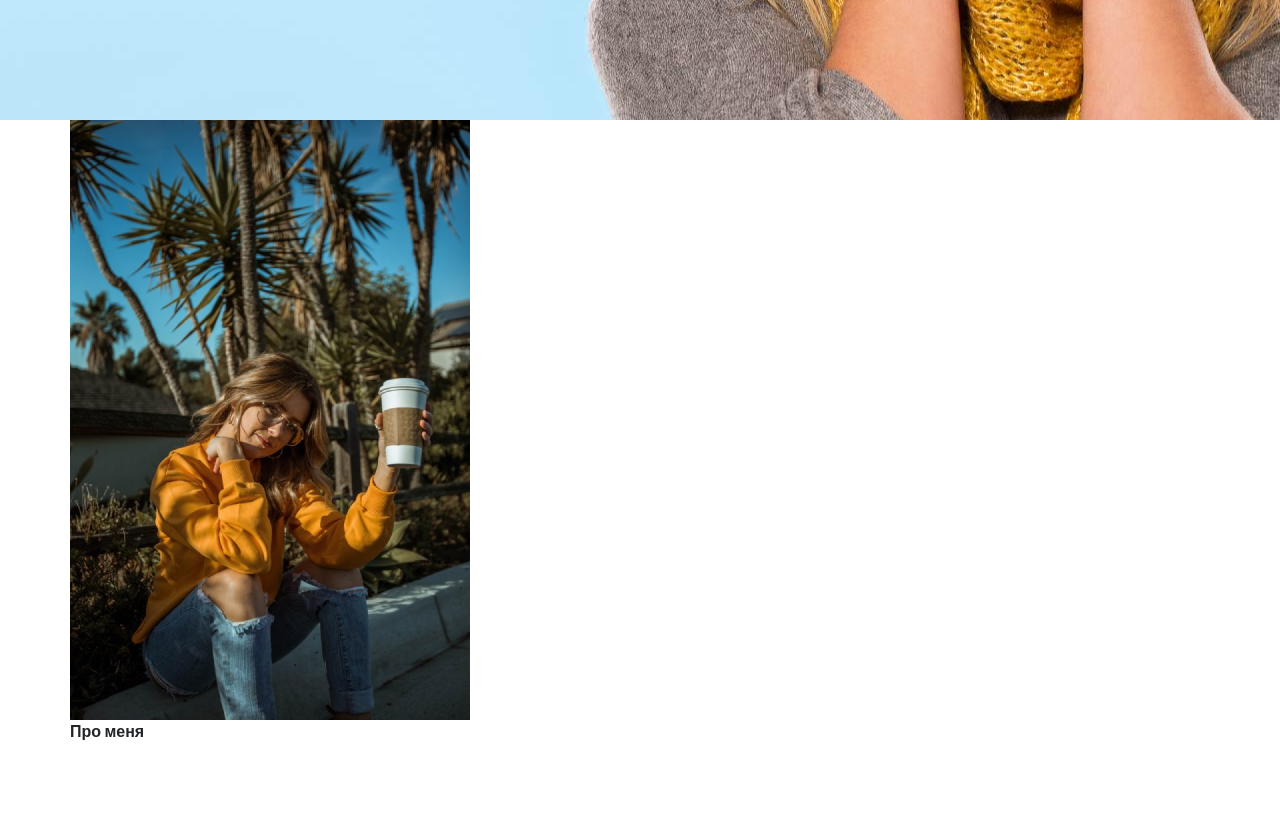
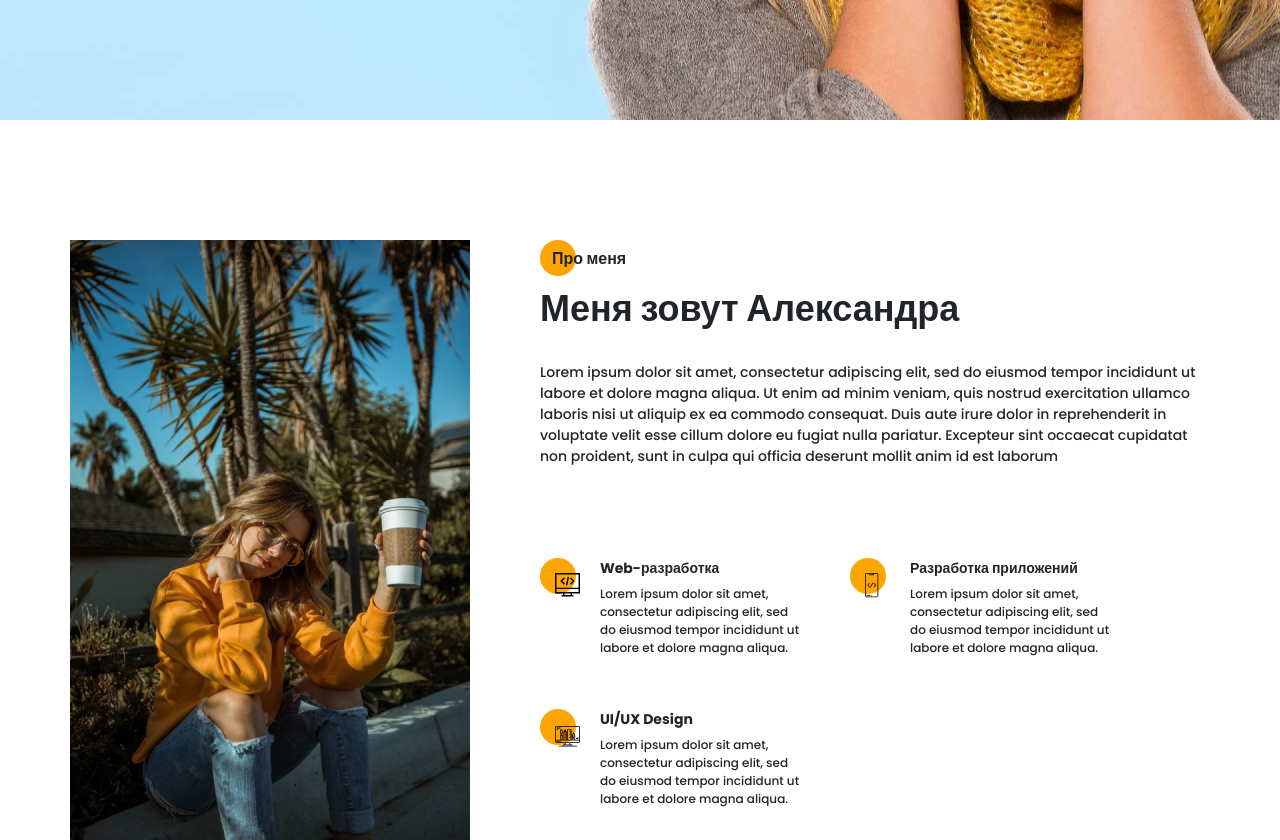
Before and after one commit to Tronev/first_portfolio, a website: page src/index.html in a window 1280 px wide. Shown: the part 680-1520 px from the top of the page. Before the commit the page ends 1432 px from the top, so only its background shows below. Drawn offline with nearby package versions, Linux system fonts and the light colour scheme; files that its build step writes are made by us from their sources; files whose address does not match are found by name.

Commit message:
2 section

```diff
--- a/src/index.html
+++ b/src/index.html
@@ -127,12 +127,42 @@
 
     <section class="about">
         <div class="container">
-            <div class="about_wrapper">
-                <img src="img/main_photo.jpg" alt="photo" class="about__photo">
+            <div class="about__wrapper">
+                <div class="about__photo"><img src="img/main_photo.jpg" alt="photo"></div>
                 <div class="about__descr">
-                    <h2 class="title title_fz16 about__subtitle">Про меня</h2>
+                    <h2 class="title title_fz16 about__title">Про меня</h2>
+                    <div class="title title_fz36 about__subtitle">Меня зовут Александра</div>
+                    <div class="divider"></div>
+                    <p class="about__text">Lorem ipsum dolor sit amet, consectetur adipiscing elit, sed do eiusmod tempor incididunt ut labore et dolore magna aliqua. Ut enim ad minim veniam, quis nostrud exercitation ullamco laboris nisi ut aliquip ex ea commodo consequat. Duis aute irure dolor in reprehenderit in voluptate velit esse cillum dolore eu fugiat nulla pariatur. Excepteur sint occaecat cupidatat non proident, sunt in culpa qui officia deserunt mollit anim id est laborum</p>
                 </div>
                 <div class="about__skils">
+                    <div class="about__skils-item">
+                        <div class="about__skils-circle">
+                            <img src="icons/about_me/web_development.svg" alt="web-dev">
+                        </div>
+                        <div>
+                            <div class="title title_fz14">Web-разработка</div>
+                            <div class="about__skils-text">Lorem ipsum dolor sit amet, consectetur adipiscing elit, sed do eiusmod tempor incididunt ut labore et dolore magna aliqua.</div>
+                        </div>
+                    </div>
+                    <div class="about__skils-item">
+                        <div class="about__skils-circle">
+                            <img src="icons/about_me/mobile_dev.svg" alt="mobile-dev">
+                        </div>
+                        <div>
+                            <div class="title title_fz14">Разработка приложений</div>
+                            <div class="about__skils-text">Lorem ipsum dolor sit amet, consectetur adipiscing elit, sed do eiusmod tempor incididunt ut labore et dolore magna aliqua.</div>
+                        </div>
+                    </div>
+                    <div class="about__skils-item">
+                        <div class="about__skils-circle">
+                            <img src="icons/about_me/design.svg" alt="design">
+                        </div>
+                        <div>
+                            <div class="title title_fz14">UI/UX Design</div>
+                            <div class="about__skils-text">Lorem ipsum dolor sit amet, consectetur adipiscing elit, sed do eiusmod tempor incididunt ut labore et dolore magna aliqua.</div>
+                        </div>
+                    </div>
 
                 </div>
             </div>
--- /dev/null
+++ b/src/sass/blocks/_about.scss
@@ -0,0 +1,59 @@
+.about {
+    padding-top: 120px;
+    &__wrapper {
+        display: grid;
+        grid-template-columns: 400px 670px;
+        grid-template-rows: minmax(245px, auto) minmax(255px auto);
+        grid-auto-rows: minmax(245px, auto);
+        column-gap: 70px;
+        row-gap: 40px;
+    }
+    &__photo {
+        grid-row: 1/3;
+        img {
+            width: 100%;
+        }
+    }
+    &__descr {
+        padding-top: 6px;
+        .divider {
+            margin-top: 0;
+        }
+    }
+    &__title {
+        @include before_circle;
+        position: relative;
+        padding-left: 12px;
+        padding-top: 1px;
+    }
+    &__text {
+        margin-top: 20px;
+        font-size: 14px;
+        line-height: 21px;
+    }
+    &__skils {
+        display: grid;
+        grid-template: repeat(2, minmax(115px, auto)) / repeat(2, 260px);
+        grid-auto-rows: 1fr;
+        column-gap: 50px;
+        row-gap: 20px;
+        &-item {
+            display: grid;
+            grid-template-columns: 40px 200px;
+            column-gap: 20px;
+        }
+        &-circle {
+            padding: 15px 0 0 15px;
+            @include before_circle;
+            position: relative;
+            &:before {
+                top: 0;
+            }
+        }
+        &-text {
+            font-size: 12px;
+            line-height: 18px;
+            margin-top: 6px;
+        }
+    }
+}
--- a/src/sass/blocks/_title.scss
+++ b/src/sass/blocks/_title.scss
@@ -10,6 +10,9 @@
         font-size: 16px;
         line-height: 24px;
     }
+    &_fz36 {
+        font-size: 36px;
+    }
     &_fz48 {
         font-size: 48px;
     }
--- a/src/sass/style.scss
+++ b/src/sass/style.scss
@@ -14,9 +14,16 @@
     margin: 0 auto;
 }
 
+.divider {
+    width: 60px;
+    height: 3px;
+    background-color: &main-color;
+    margin-top: 25px;
+}
 
 @import 'blocks/promo.scss';
 @import 'blocks/title.scss';
 @import 'blocks/buttons.scss';
 @import 'blocks/sidepanel.scss';
 @import 'blocks/menu.scss';
+@import 'blocks/about.scss';
```
Also changed, not shown: dist/css/style.min.css, dist/index.html.
